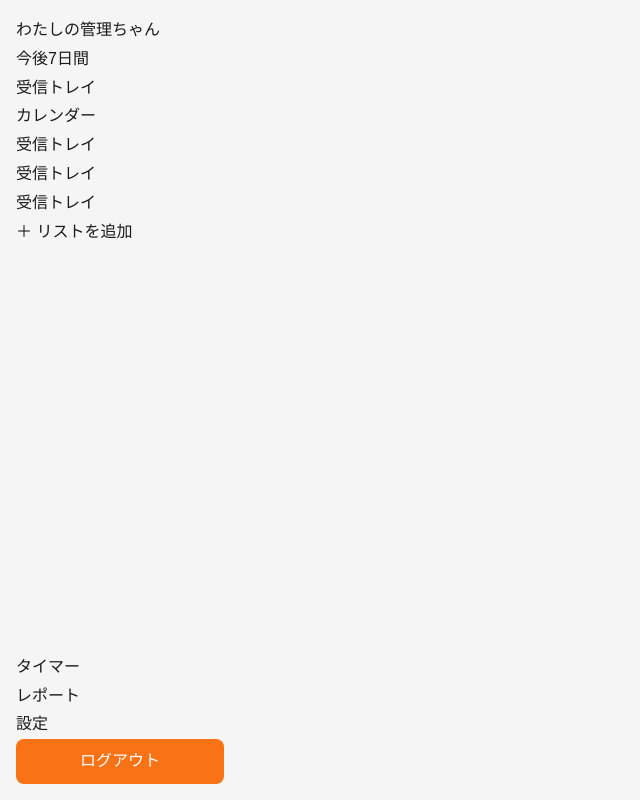
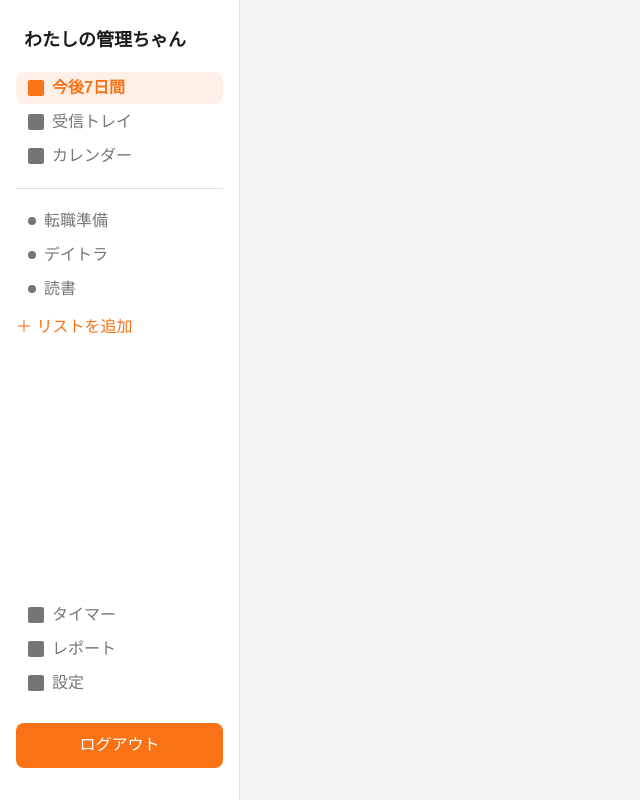
Before and after one commit to harunakonohira/kanri-chan, a Next.js app in the folder my-kanri-chan/: page / in a window 1280 px wide. Shown: the whole page, without its empty margins (0-640 px from the left). Built offline with nearby package versions, Linux system fonts and the light colour scheme; no server answers; a web font is replaced by a local one.

Commit message:
サイドバーのCSSを記述

```diff
--- a/my-kanri-chan/src/components/layout/Sidebar.module.css
+++ b/my-kanri-chan/src/components/layout/Sidebar.module.css
@@ -5,4 +5,102 @@
   flex-direction: column;
   justify-content: space-between;
   padding: 16px;
+  background-color: #fff;
+  border-right: 1px solid var(--color-border);
 }
+
+.title {
+  padding: 8px;
+}
+
+.title p {
+  font-size: 18px;
+  font-weight: 700;
+}
+
+.pages {
+  padding-block: 8px;
+  display: flex;
+  flex-direction: column;
+  gap: 2px;
+}
+
+.page a {
+  position: relative;
+  padding: 8px 12px 8px 36px;
+  border-radius: 8px;
+  color: var(--color-text-secondary);
+  line-height: 1;
+  width: 100%;
+  display: block;
+}
+
+.page a::before {
+  content: '';
+  position: absolute;
+  left: 12px;
+  top: 50%;
+  transform: translateY(-50%);
+  width: 16px;
+  height: 16px;
+  border-radius: 2px;
+  background-color: var(--color-text-secondary);
+}
+
+.page.active a {
+  background-color: var(--color-accent-light);
+  color: var(--color-accent);
+  font-weight: 700;
+}
+
+.page.active a::before {
+  background-color: var(--color-accent);
+}
+
+.divider {
+  width: 100%;
+  height: 1px;
+  background-color: var(--color-border);
+  margin: 8px 0;
+}
+
+.lists {
+  padding-block: 8px;
+}
+
+.folders {
+  display: flex;
+  flex-direction: column;
+  gap: 2px;
+}
+
+.folder a {
+  width: 100%;
+  display: block;
+  color: var(--color-text-secondary);
+  padding: 8px 12px 8px 28px;
+  line-height: 1;
+  position: relative;
+}
+
+.folder a::before {
+  content: '';
+  position: absolute;
+  left: 12px;
+  top: 50%;
+  transform: translateY(-50%);
+  width: 8px;
+  height: 8px;
+  border-radius: 99px;
+  background-color: var(--color-text-secondary);
+  /* background-color: var(--folder-color); */
+}
+
+.add {
+  padding-block: 8px;
+  color: var(--color-accent);
+}
+
+.logout {
+  padding-block: 16px;
+}
--- a/my-kanri-chan/src/components/layout/Sidebar.tsx
+++ b/my-kanri-chan/src/components/layout/Sidebar.tsx
@@ -21,12 +21,12 @@ export default function Sidebar() {
   };
   return (
     <div className={styles.sidebar}>
-      <div className='top'>
-        <div className='title'>
+      <div>
+        <div className={styles.title}>
           <p>わたしの管理ちゃん</p>
         </div>
         <ul className={styles.pages}>
-          <li className={styles.page}>
+          <li className={`${styles.page} ${styles.active}`}>
             <Link href=''>今後7日間</Link>
           </li>
           <li className={styles.page}>
@@ -40,13 +40,13 @@ export default function Sidebar() {
         <div className={styles.lists}>
           <ul className={styles.folders}>
             <li className={styles.folder}>
-              <Link href=''>受信トレイ</Link>
+              <Link href=''>転職準備</Link>
             </li>
             <li className={styles.folder}>
-              <Link href=''>受信トレイ</Link>
+              <Link href=''>デイトラ</Link>
             </li>
             <li className={styles.folder}>
-              <Link href=''>受信トレイ</Link>
+              <Link href=''>読書</Link>
             </li>
           </ul>
           <div className={styles.add}>
@@ -54,19 +54,19 @@ export default function Sidebar() {
           </div>
         </div>
       </div>
-      <div className='bottom'>
-        <ul>
-          <li>
+      <div>
+        <ul className={styles.pages}>
+          <li className={styles.page}>
             <Link href=''>タイマー</Link>
           </li>
-          <li>
+          <li className={styles.page}>
             <Link href=''>レポート</Link>
           </li>
-          <li>
+          <li className={styles.page}>
             <Link href=''>設定</Link>
           </li>
         </ul>
-        <div className='logout'>
+        <div className={styles.logout}>
           <Button text='ログアウト' onClick={handleLogout}></Button>
           {error && <p className={styles.error}>{error}</p>}
         </div>
```
